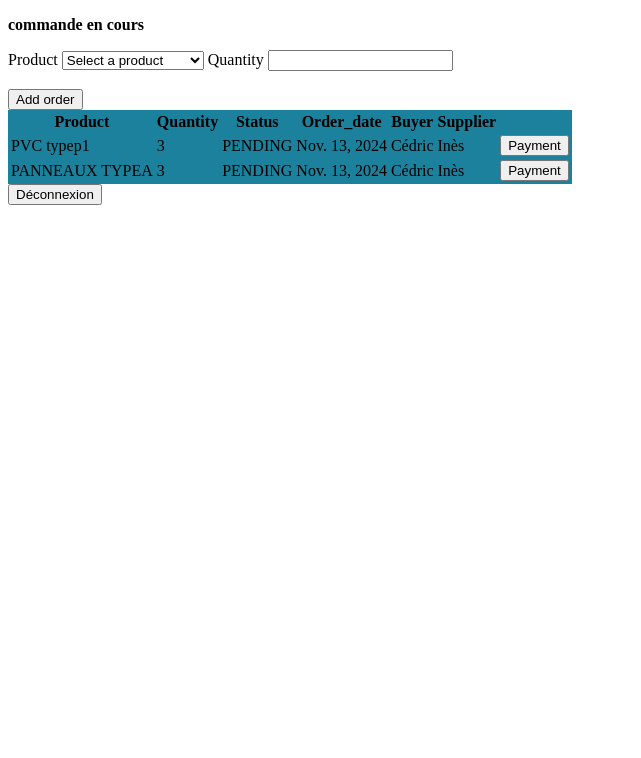
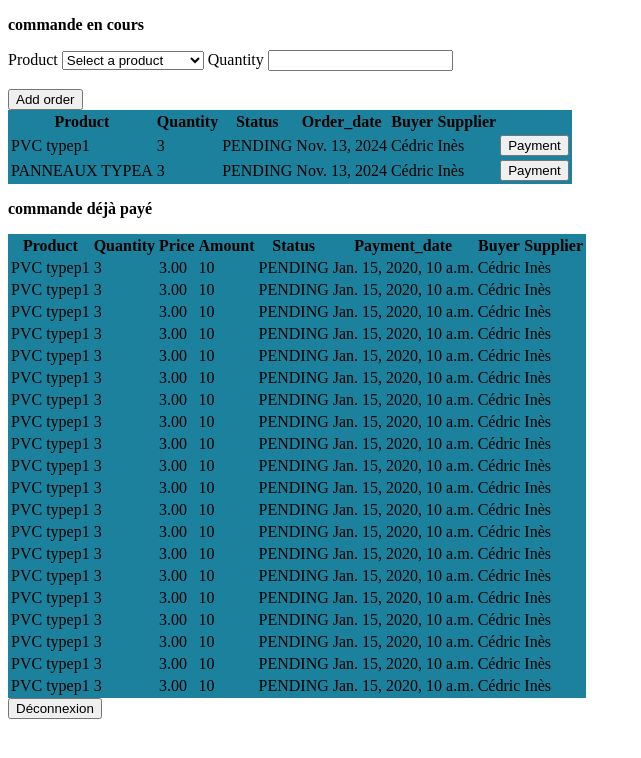
Before and after one commit to Strelixia/srm-inventory, a Django app: template gestion/templates/buyer_orders.html in a window 1280 px wide. Shown: the top 758 px of the page, without its empty margins (0-641 px from the left). Run offline with Django 5.2, Linux system fonts and the light colour scheme; data comes from the database, SQL or seed files in the repository; both versions use the stored data as it was after the commit; tables that the repository leaves empty hold one stand-in row (values such as "Sample post"); the template is opened without the code that fills it: values that come from a table or form of the project are taken from there, most other values are stand-ins (such as "Sample title", 1, 10 or a date in 2020).

Commit message:
add payment table

```diff
--- a/gestion/models.py
+++ b/gestion/models.py
@@ -42,7 +42,7 @@
     order = models.ForeignKey(Order, on_delete=models.CASCADE)
     amount = models.DecimalField(max_digits= 10, decimal_places= 2)
     status = models.CharField(max_length= 20, choices= [('PENDING','pending'),('PAID','paid'),('DELIVERED','delivered')])
-    payment_date = models.DateTimeField()
+    payment_date = models.DateTimeField(auto_now_add= True)
     def __str__(self):
          return self.status, self.amount
 
--- a/gestion/templates/buyer_orders.html
+++ b/gestion/templates/buyer_orders.html
@@ -45,7 +45,9 @@
                     <td>{{order.buyer.username}}</td>
                     <td>{{order.product.supplier.username}}</td>
                     <td>
-                        <button type="submit"> Payment </button>
+                        <form method="get" action="{% url 'buyer_payment' order.id %}">{% csrf_token %}
+                            <button type="submit"> Payment </button>
+                        </form>
                     </td>
                 </tr>
                 {% empty %}
@@ -55,10 +57,62 @@
                 {% endfor %}
             </tbody>
         </table>
+
+        <p><strong> commande déjà payé </strong></p>
+        <form method="get" action="">{% csrf_token %}
+        <table>
+            <thead>
+                <tr>
+                    <th>Product</th>
+                    <th>Quantity</th>
+                    <th>Price</th>
+                    <th>Amount</th>
+                    <th>Status</th>
+                    <th>Payment_date</th>
+                    <th>Buyer</th>
+                    <th>Supplier</th>
+                </tr>
+            </thead>
+            <tbody>
+                {% for payment in payments %}
+                <tr>
+                    <td>{{order.product.name}}</td>
+                    <td>{{order.quantity}}</td>
+                    <td>{{order.product.price}}</td>
+                    <td>{{amount}}</td>
+                    <td>{{order.status}}</td>
+                    <td>{{payment_date}}</td>
+                    <td>{{order.buyer.username}}</td>
+                    <td>{{order.product.supplier.username}}</td>
+
+                </tr>
+                {% empty %}
+                <tr>
+                    <td colspan="3">No order paid.</td>
+                </tr>
+                {% endfor %}
+            </tbody>
+        </table>
+        </form>
 </body>
     <form method="post" action="{% url 'logout' %}">{% csrf_token %}
         <button type="submit"> Déconnexion </button>
     </form>
+
+
+
+
+
+
+
+
+
+
+
+
+
+
+
 </html>
 
 
--- a/gestion/urls.py
+++ b/gestion/urls.py
@@ -14,7 +14,7 @@
     path("edit/inventory/<int:inventory_id>/", views.edit_inventory, name="edit_inventory"),
     path("add_buyer_orders/", views.buyer_orders, name = "buyer_orders"),
     path("add_supplier_orders/", views.supplier_orders, name = "supplier_orders"),
-    path("buyer_payment/", views.buyer_payment, name = "buyer_payment"),
+    path("buyer_payment/<int:order_id>/", views.buyer_payment, name = "buyer_payment"),
     path("supplier_delivery/", views.supplier_delivery, name = "supplier_delivery"),
-
+    path("add_buyer_orders/table_after_payment/", views.table_after_payment, name = "buyer_orders"),
 ]
```
Also changed, not shown: gestion/signals.py (deleted, +0 -13 lines), gestion/templates/buyer_payment.html (added, +14 -0 lines), gestion/tests.py (deleted, +0 -14 lines), gestion/views.py (+22 -3 lines), db.sqlite3, gestion/admin.py (line endings or trailing spaces), gestion/migrations/0008_alter_payment_payment_date.py (added).
